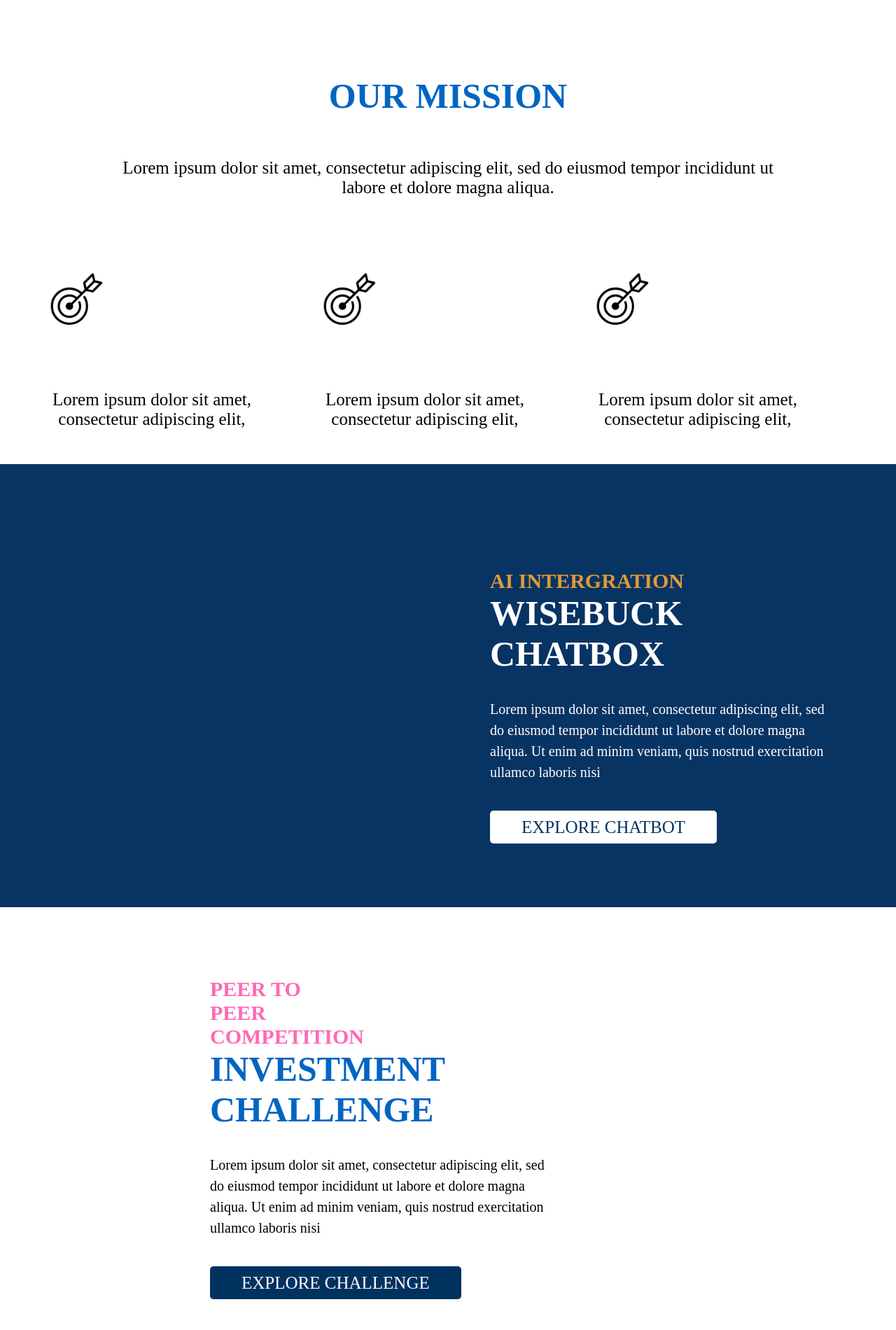
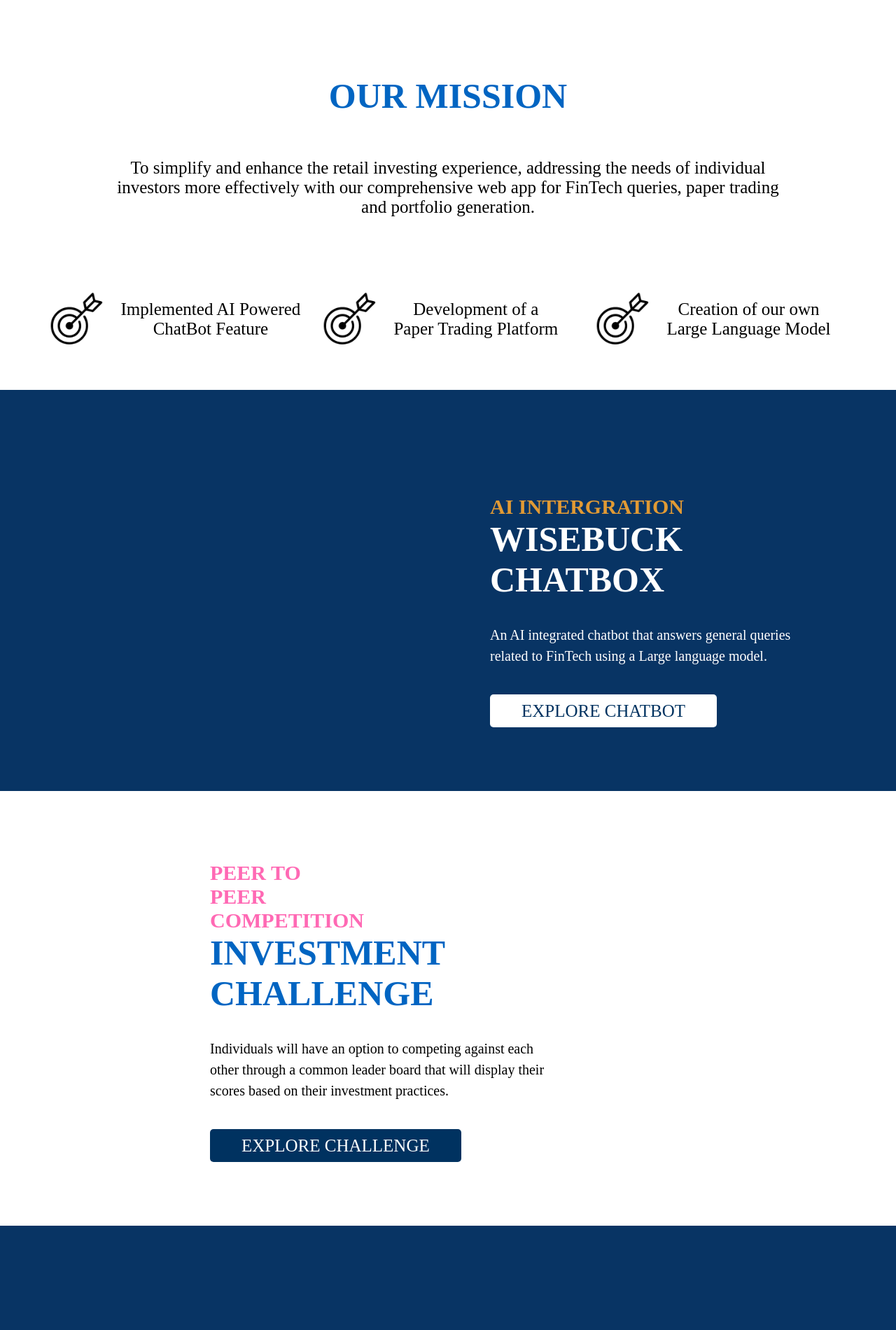
Before and after one commit to disha101003/wisebucks.ai, a Flask app: page / in a window 1280 px wide. Shown: the part 802-2702 px from the top of the page at 70% size. Run offline with Flask 3, Linux system fonts and the light colour scheme.

Commit message:
changed latin words to real information

```diff
--- a/templates/home.html
+++ b/templates/home.html
@@ -36,8 +36,8 @@
 
   <div class="mission">
     <h1>OUR MISSION</h1>
-    <h2>Lorem ipsum dolor sit amet, consectetur adipiscing elit, sed do eiusmod tempor incididunt ut labore et dolore
-      magna aliqua.</h2>
+    <h2>To simplify and enhance the retail investing experience, addressing the needs of individual investors more
+      effectively with our comprehensive web app for FinTech queries, paper trading and portfolio generation.</h2>
 
     <div class="row">
       <div class="column">
@@ -45,8 +45,8 @@
           <img src="{{ url_for('static', filename='images/target.png') }}">
         </div>
         <div class="image-text">
-          <p>Lorem ipsum dolor sit amet,</p>
-          <p>consectetur adipiscing elit,</p>
+          <p>Implemented AI Powered</p>
+          <p>ChatBot Feature</p>
         </div>
 
       </div>
@@ -56,8 +56,8 @@
           <img src="{{ url_for('static', filename='images/target.png') }}">
         </div>
         <div class="image-text">
-          <p>Lorem ipsum dolor sit amet,</p>
-          <p>consectetur adipiscing elit,</p>
+          <p>Development of a</p>
+          <p>Paper Trading Platform</p>
         </div>
       </div>
 
@@ -66,8 +66,8 @@
           <img src="{{ url_for('static', filename='images/target.png') }}">
         </div>
         <div class="image-text">
-          <p>Lorem ipsum dolor sit amet,</p>
-          <p>consectetur adipiscing elit,</p>
+          <p>Creation of our own</p>
+          <p>Large Language Model</p>
         </div>
       </div>
 
@@ -77,8 +77,7 @@
   <div class="chat-box">
     <h2>AI INTERGRATION</h2>
     <h1>WISEBUCK CHATBOX</h1>
-    <h3>Lorem ipsum dolor sit amet, consectetur adipiscing elit, sed do eiusmod tempor incididunt ut labore et dolore
-      magna aliqua. Ut enim ad minim veniam, quis nostrud exercitation ullamco laboris nisi</h3>
+    <h3>An AI integrated chatbot that answers general queries related to FinTech using a Large language model.</h3>
     <div class="chatbot-button-container">
       <a class="chatbot-button" href="{{ url_for('chatbot') }}">EXPLORE CHATBOT</a>
     </div>
@@ -87,28 +86,28 @@
   <div class="chat-box2">
     <h2>PEER TO PEER COMPETITION</h2>
     <h1>INVESTMENT CHALLENGE</h1>
-    <h3>Lorem ipsum dolor sit amet, consectetur adipiscing elit, sed do eiusmod tempor incididunt ut labore et dolore
-      magna aliqua. Ut enim ad minim veniam, quis nostrud exercitation ullamco laboris nisi</h3>
+    <h3>Individuals will have an option to competing against each other through a common leader board that will display
+      their scores based on their investment practices.</h3>
     <div class="chatbot2-button-container">
       <a class="chatbot2-button" href="#">EXPLORE CHALLENGE</a>
     </div>
   </div>
 
   <div class="chat-box">
-    <h2>LOREM IPSUM</h2>
+    <h2>COMPLETE DIFFERENT LEVELS</h2>
     <h1>REWARD BASE INVESTING</h1>
-    <h3>Lorem ipsum dolor sit amet, consectetur adipiscing elit, sed do eiusmod tempor incididunt ut labore et dolore
-      magna aliqua. Ut enim ad minim veniam, quis nostrud exercitation ullamco laboris nisi</h3>
+    <h3>An opportunity to be rewarded with paper money based on exceptional investment practices and completing various
+      levels.</h3>
     <div class="chatbot-button-container">
       <a class="chatbot-button" href="#">EXPLORE INVESTING</a>
     </div>
   </div>
 
   <div class="chat-box2">
-    <h2>LOREM IPSUM</h2>
+    <h2>NO REAL MONEY NEEDED</h2>
     <h1>PAPER TRADING</h1>
-    <h3>Lorem ipsum dolor sit amet, consectetur adipiscing elit, sed do eiusmod tempor incididunt ut labore et dolore
-      magna aliqua. Ut enim ad minim veniam, quis nostrud exercitation ullamco laboris nisi</h3>
+    <h3>Come practise trading with or without the help of our AI algorithm recommendations, and have a leaderboard where
+      they can track their scores!</h3>
     <div class="chatbot2-button-container">
       <a class="chatbot2-button" href="#">EXPLORE TRADING</a>
     </div>
@@ -132,7 +131,7 @@
         <div class="footer-col">
           <h4>Features</h4>
           <ul>
-            <li><a href="#">Wisebuck Chatbot</a></li>
+            <li><a href="#">Wisebucks Chatbot</a></li>
             <li><a href="#">Investment Challenege</a></li>
           </ul>
         </div>
```
